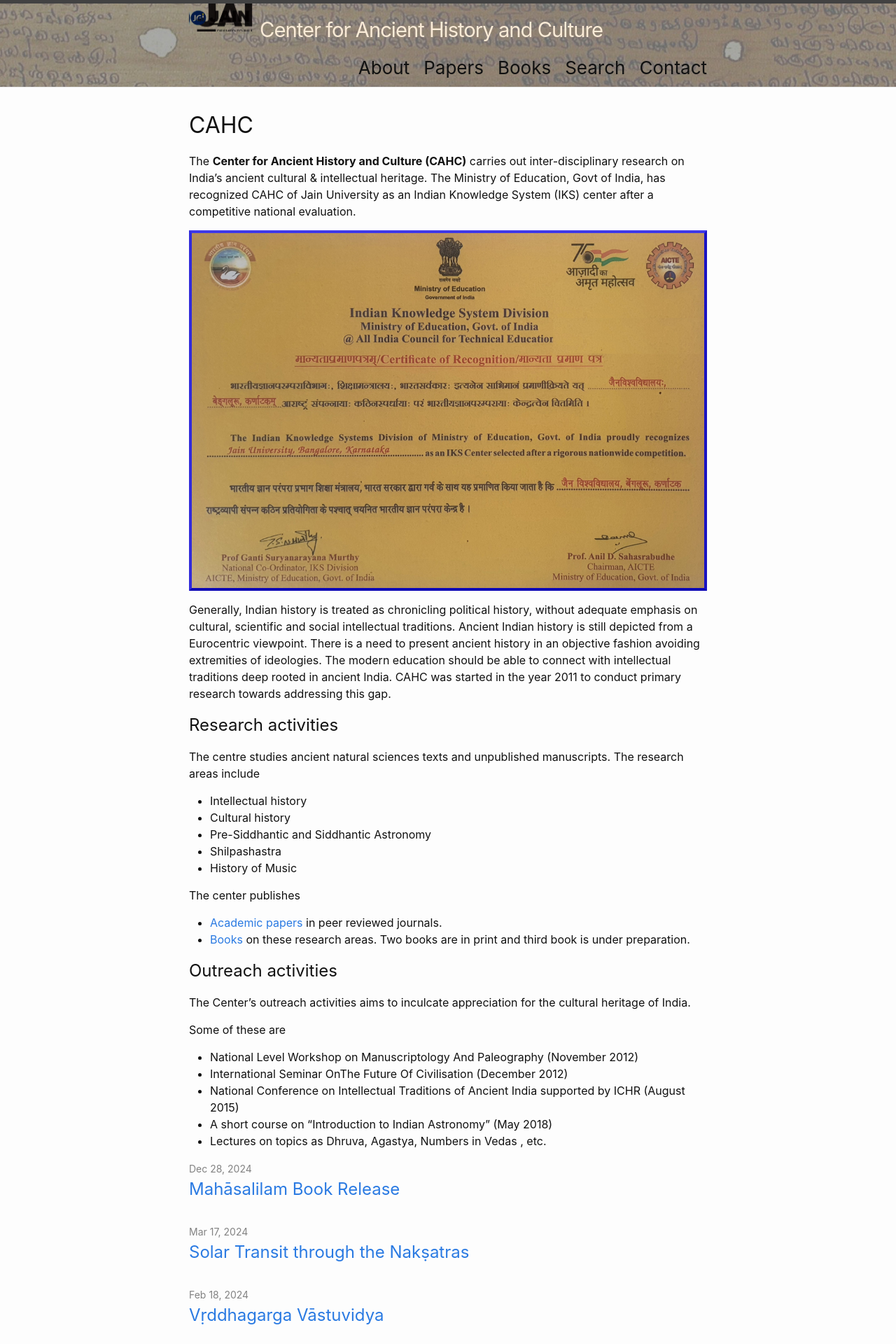
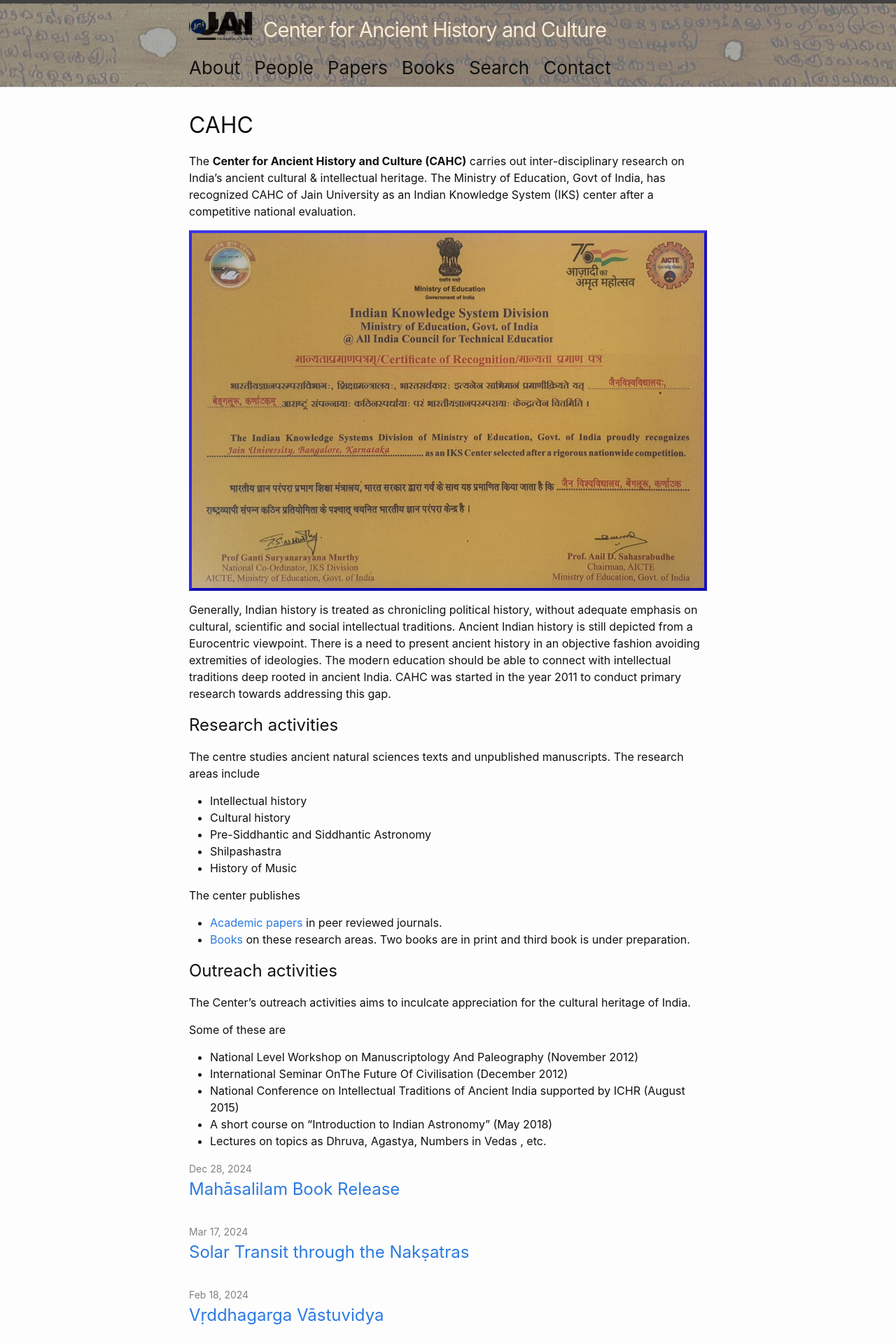
Before and after one commit to cahcblr/cahcblr.github.io, a Jekyll site: the page built from index.markdown, in a window 1280 px wide. Shown: the top 1920 px of the page at 70% size. Built offline with Jekyll 4.4.1, drawn with Linux system fonts in a browser that asks for light colours.

Commit message:
Fix navigation, logo alignment, and asset paths
Co-authored-by: suchakr <6134184+suchakr@users.noreply.github.com>

```diff
--- a/_config.yml
+++ b/_config.yml
@@ -39,6 +39,7 @@ theme: minima
 # Header navigation pages (in order)
 header_pages:
   - about.markdown
+  - p72_rni.md
   - p60_papers.markdown
   - p70_books.markdown
   - p85_search.markdown
--- a/about.markdown
+++ b/about.markdown
@@ -8,7 +8,7 @@ permalink: /about/
 
 The **Center for Ancient History and Culture (CAHC)** at Jain University is a premier research institution dedicated to the interdisciplinary study of India's ancient cultural and intellectual heritage. Established in 2011, CAHC has been recognized by the Ministry of Education, Government of India, as an **Indian Knowledge System (IKS) center** following a competitive national evaluation.
 
-![IKS Certificate](assets/cahc-iks-cert.jpg)
+![IKS Certificate](../assets/cahc-iks-cert.jpg)
 
 ### Mission
 
--- a/assets/main.scss
+++ b/assets/main.scss
@@ -5,12 +5,30 @@
 
 /* CAHC Custom Styles */
 
-/* Improve logo display */
+/* Improve logo display and header alignment */
+.site-header .wrapper {
+    display: flex;
+    align-items: center;
+    justify-content: space-between;
+    flex-wrap: wrap;
+}
+
 .site-logo {
     height: 40px;
     width: auto;
-    margin-right: 10px;
+    margin-right: 15px;
     vertical-align: middle;
+    flex-shrink: 0;
+}
+
+.site-title {
+    flex-grow: 1;
+    margin-left: 0;
+    margin-right: auto;
+}
+
+.site-nav {
+    flex-shrink: 0;
 }
 
 /* Better spacing for content */
@@ -49,12 +67,23 @@ table th {
 
 /* Mobile responsiveness improvements */
 @media screen and (max-width: 600px) {
+    .site-header .wrapper {
+        flex-direction: column;
+        align-items: flex-start;
+    }
+
     .site-logo {
         height: 30px;
+        margin-bottom: 5px;
     }
 
     .site-title {
         font-size: 1.2em;
+        margin-bottom: 10px;
+    }
+
+    .site-nav {
+        width: 100%;
     }
 
     table {
--- a/p70_books.markdown
+++ b/p70_books.markdown
@@ -7,7 +7,7 @@ permalink: /books/
 ### **Mahāsalilam** *Vedāṅga Text on Astronomical Sciences*
 #### *Critically Edited and Translated by* **Prof. R. N. Iyengar**
 
-| ![Mahasalilam Book Cover](assets/talks/2024-12-18-mahasalilam/ms-book-jacket.jpg) |
+| ![Mahasalilam Book Cover](../assets/talks/2024-12-18-mahasalilam/ms-book-jacket.jpg) |
 
 ### About the Book
 A question that often arises is about positive sciences of India before the Common Era and their links with the Vedas. The present monograph brings out for the first time the Mahāsalila part of the **Vṛddhagārgīya Jyotiṣa**, critically edited from eleven manuscripts collected from libraries in India and abroad. **Salilam** is the name of the primordial state of dark-matter called andhaṁ-tamaḥ out of which all creation including the celestial bodies emerged. The **Mahāsalilam** in prose, introduces observations and quantification in terms of numbers, through a set of nearly one hundred questions and explanations, in a style that is archaic and original as emanating from the Vedic world view. Foundational concepts of astral sciences that over centuries evolved as Indian astronomy and astrology can be traced to this source in seed form. Earliest description of the five planets in terms of their brightness, six monthly lunar eclipse period, classification of comets, a theory of rainfall, instant of full moon as **pūrṇatithi**, astronomical background of the Vedic **sānnāyya**, are here. The synchronization of the five-year solar cycle with the sixty-seven sidereal lunar cycle is given. The text belongs to the **maghādi** era (c 1800-1600 BCE) when  the summer solstice was with the maghā nakṣatra, centuries before the **śraviṣṭhādi** winter solstice calendar of Lagadha.
@@ -21,11 +21,11 @@ A question that often arises is about positive sciences of India before the Comm
 
 ## पराशरतन्त्रम् <span style="color:gray; font-size:smaller">(_Parāśaratantra_)</span>
 
-| ![Parasaratantra Book Cover](assets/pt_book_cover.jpg) | The 21 chapters present a compilation of Sanskrit texts by Parasara, a sage and scholar from ancient India dispersed in the commentaries of scholars such as Varāha-mihira, Utpala, Ballāla-Sena and Bhaskara-Yogi living between 6th and 13th century. <br><br> The text is accompanied by relevant archaeo-astronomical analysis of Parāśara’s season solar zodiac and observation of the heliacal rise and set of star Agastya (Canopus).  <br> <br> This reconstructed text with translation and notes by RNI is a fruition of a long journey of research and investigation into History of Science in India. <br> <br> [Parāśaratantra at Amazon](https://www.amazon.in/Parasaratantra-R-N-Iyengar/dp/8192099245) |
+| ![Parasaratantra Book Cover](../assets/pt_book_cover.jpg) | The 21 chapters present a compilation of Sanskrit texts by Parasara, a sage and scholar from ancient India dispersed in the commentaries of scholars such as Varāha-mihira, Utpala, Ballāla-Sena and Bhaskara-Yogi living between 6th and 13th century. <br><br> The text is accompanied by relevant archaeo-astronomical analysis of Parāśara’s season solar zodiac and observation of the heliacal rise and set of star Agastya (Canopus).  <br> <br> This reconstructed text with translation and notes by RNI is a fruition of a long journey of research and investigation into History of Science in India. <br> <br> [Parāśaratantra at Amazon](https://www.amazon.in/Parasaratantra-R-N-Iyengar/dp/8192099245) |
 
 ## नारदशिल्पशास्त्रम् <span style="color:gray; font-size:smaller">(_Nārada Śilpaśāstra_)</span>
 
-| ![Narada Silpasastra Book Cover](assets/ns_book_cover.jpg) | This text, in terse technical Sanskrit prose describes site selection, planning of villages and cities, construction of roads, dams, lakes, foundation, basement, and super structure of private and public buildings including marriage halls, art galleries, theaters and temples. <br><br>  Internal evidences point out that in its present form, this text originated at a time when weekdays were not in vogue, but acquired additional material at a later period and fixed in South India around 6th century CE. <br> <br>  [Nārada Śilpaśāstra at Amazon](https://www.amazon.in/N%C4%81rada-%C5%9Ailpa%C5%9B%C4%81stra-R-N-Iyengar/dp/9385327585A) |
+| ![Narada Silpasastra Book Cover](../assets/ns_book_cover.jpg) | This text, in terse technical Sanskrit prose describes site selection, planning of villages and cities, construction of roads, dams, lakes, foundation, basement, and super structure of private and public buildings including marriage halls, art galleries, theaters and temples. <br><br>  Internal evidences point out that in its present form, this text originated at a time when weekdays were not in vogue, but acquired additional material at a later period and fixed in South India around 6th century CE. <br> <br>  [Nārada Śilpaśāstra at Amazon](https://www.amazon.in/N%C4%81rada-%C5%9Ailpa%C5%9B%C4%81stra-R-N-Iyengar/dp/9385327585A) |
 
 <!--
 ## Vṛddhagārgīya Jyotiṣaa
```
